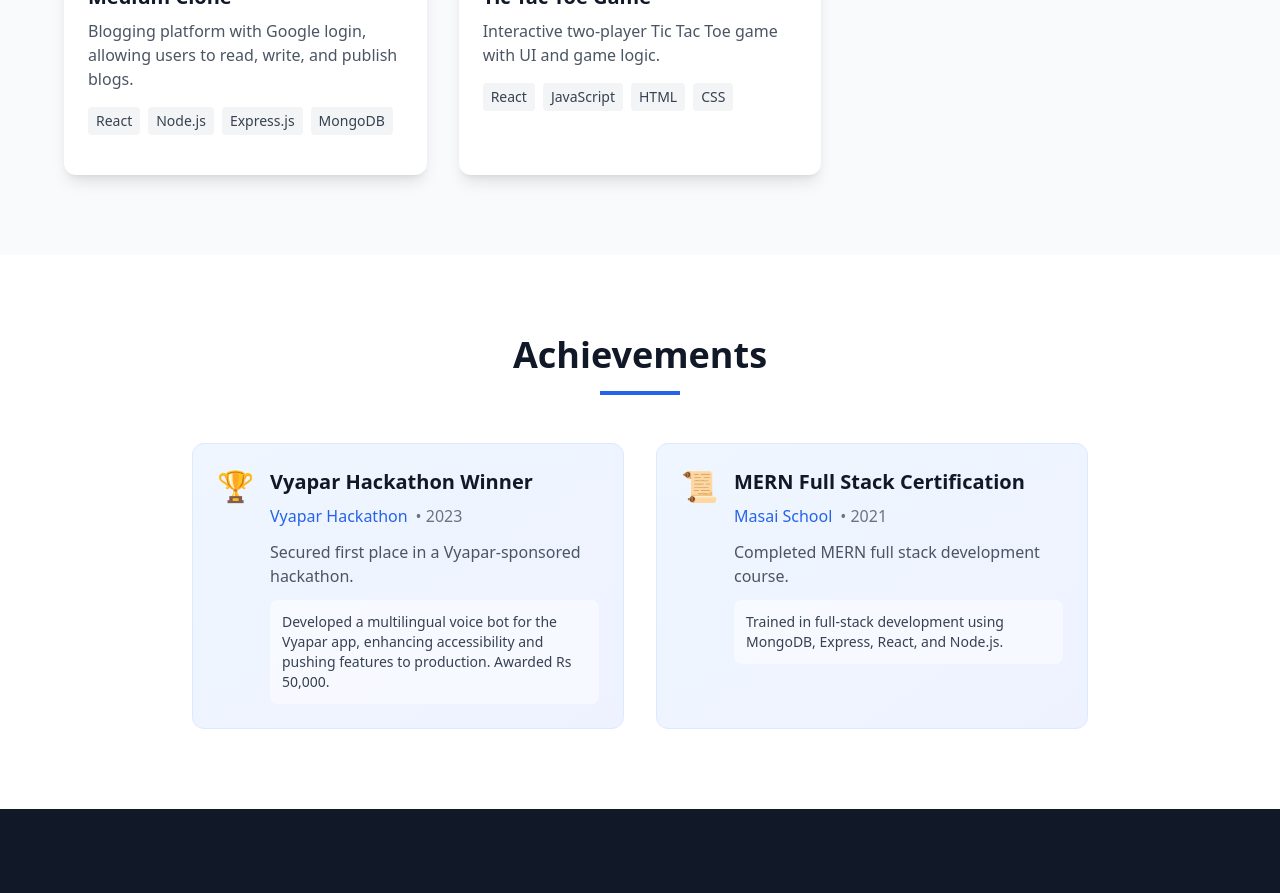
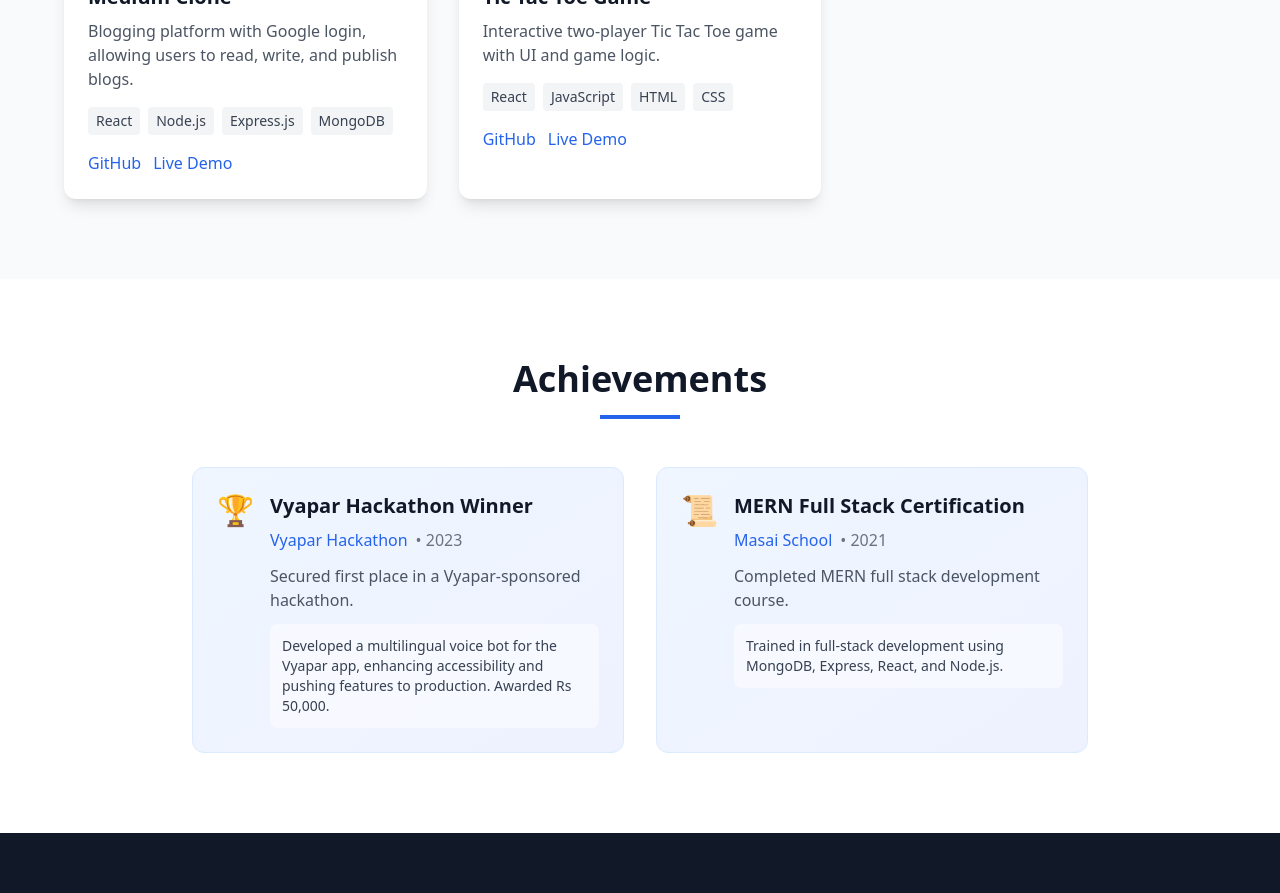
Before and after one commit to asutoshb/asutosh-portfoli-new, a React (Vite) app: page /asutosh-portfoli-new/ in a window 1280 px wide. Shown: the part 3060-3953 px from the top of the page. Built offline with nearby package versions, Linux system fonts and the light colour scheme.

Commit message:
Fix build errors
Fixes errors related to missing properties in Projects component.

```diff
--- a/src/components/Projects.tsx
+++ b/src/components/Projects.tsx
@@ -41,9 +41,9 @@ const Projects = () => {
                   </div>
 
                   <div className="flex gap-3">
-                    {project.github && (
+                    {project.githubUrl && (
                       <a
-                        href={project.github}
+                        href={project.githubUrl}
                         target="_blank"
                         rel="noopener noreferrer"
                         className="text-blue-600 hover:text-blue-800 transition-colors"
@@ -51,9 +51,9 @@ const Projects = () => {
                         GitHub
                       </a>
                     )}
-                    {project.demo && (
+                    {project.liveUrl && (
                       <a
-                        href={project.demo}
+                        href={project.liveUrl}
                         target="_blank"
                         rel="noopener noreferrer"
                         className="text-blue-600 hover:text-blue-800 transition-colors"
```
